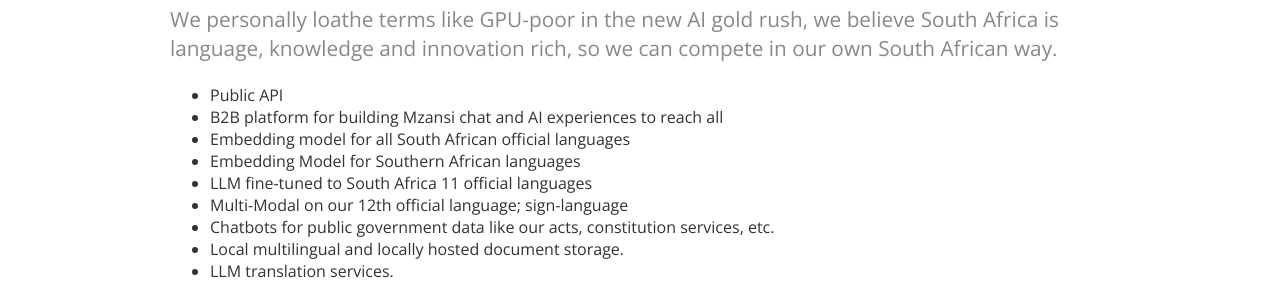
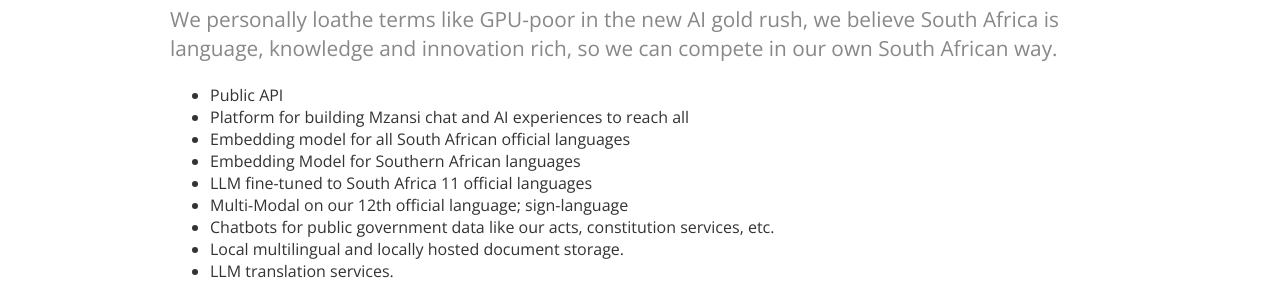
Before and after one commit to mzansi-ai/mzansi-ai.github.io, a Jekyll site: the page built from _posts/2024-05-07-roadmap.md, in a window 1280 px wide. Shown: the part 886-1186 px from the top of the page. Built offline with Jekyll 4.4.1, drawn with Linux system fonts in a browser that asks for light colours; nearby versions of some CDN libraries.

Commit message:
Update posts

```diff
--- a/_posts/2024-05-07-roadmap.md
+++ b/_posts/2024-05-07-roadmap.md
@@ -14,7 +14,7 @@ South Africa  is a nation of many languages, diversity innovation and grit overc
 We personally loathe terms like GPU-poor in the new AI gold rush, we believe South Africa is language, knowledge and innovation rich, so we can compete in our own South African way.
 
 * Public API
-* B2B platform for building Mzansi chat and AI experiences to reach all
+* Platform for building Mzansi chat and AI experiences to reach all
 * Embedding model for all South African official languages
 * Embedding Model for Southern African languages
 * LLM fine-tuned to South Africa 11 official languages
```
